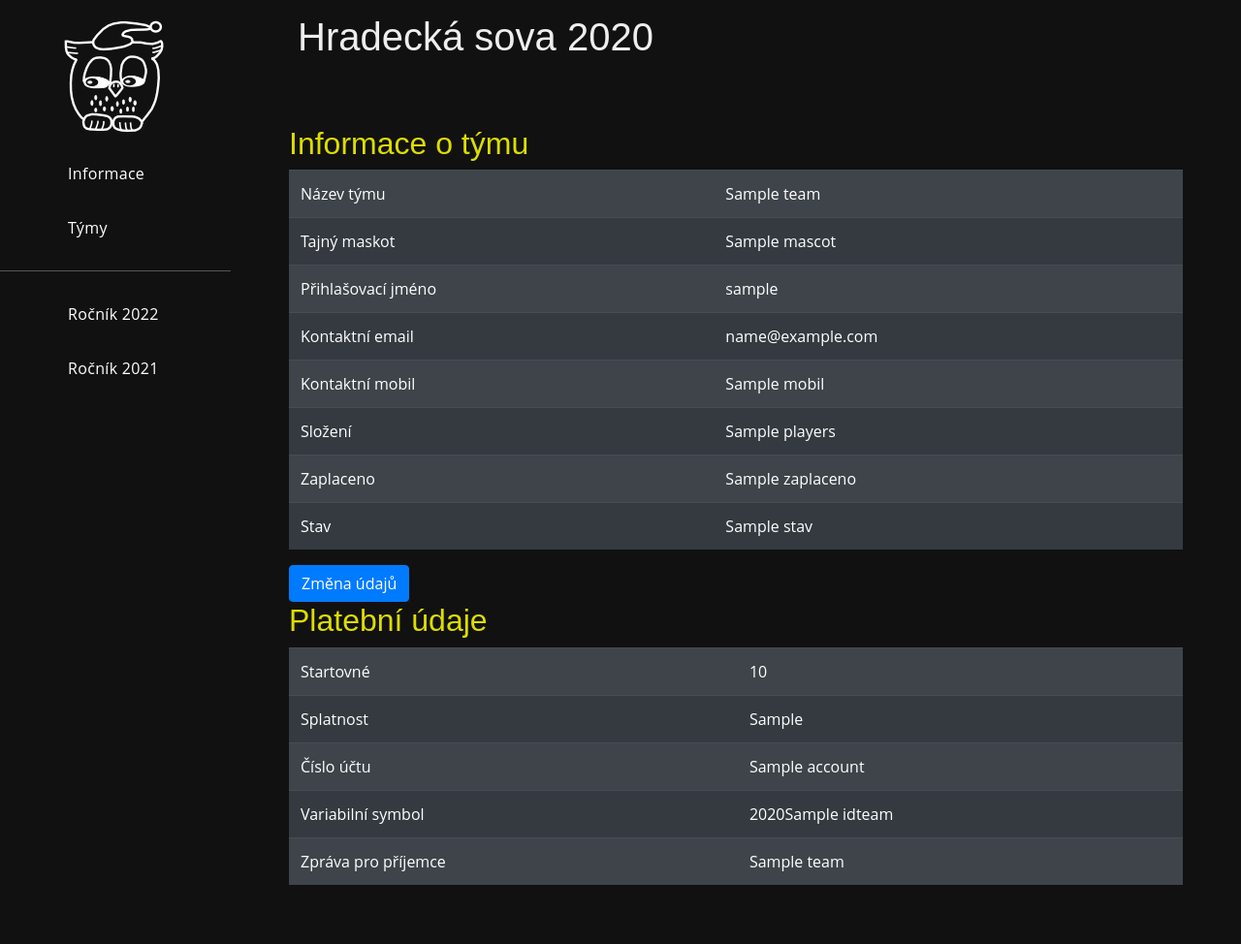
After one commit to pozda2/HKSova, a Flask app: template hksova/templates/team/team.jinja in a window 1280 px wide. The commit adds this page. Shown: the whole page at 97% size. Run offline with Flask 2, Linux system fonts and the light colour scheme; the template is opened without the code that fills it: most values are stand-ins (such as "Sample title", 1, 10 or a date in 2020); parts of the project's set-up code (start-up, migrations or seed data) failed here and were passed over; some libraries are stand-ins or nearby versions.

Commit message:
Display team information and payment info

```diff
--- a/hksova/page/controller.py
+++ b/hksova/page/controller.py
@@ -14,10 +14,9 @@ main = Blueprint("main", __name__)
 @main.route("/")
 def view_index():
     year=get_year(request.blueprint)
-
     cursor = current_app.mysql.connection.cursor()
     # mysql.connectin.commit()
-    cursor.execute('''SELECT * FROM page where idYear=%s and url=%s''', [year, "index"])
+    cursor.execute('''SELECT * FROM page where idYear=%s and url=%s''', [year['year'], "index"])
     data = cursor.fetchall()
 #   texy=data[0]['texy']
 
--- a/hksova/templates/_header.jinja
+++ b/hksova/templates/_header.jinja
@@ -3,12 +3,10 @@
     <meta http-equiv="Content-Type" content="text/html; charset=utf-8" />
     <meta name='keywords' content='šifry, hry, tmou, šifrovačka, outdoor' />
     <meta name='description' content='Noční šifrovací hra Hradecká sova' />
-    <meta name="robots" content="{$robots}" n:ifset="$robots" />
 
     <link rel="shortcut icon" href={{url_for("static", filename="img/favicon.ico")}} type="image/x-icon" />
 
     <link href={{url_for("static", filename="css/bootstrap.min.css")}} type='text/css' rel='stylesheet' />
-    <link href={{url_for("static", filename="css/all_min.css")}} type='text/css' rel='stylesheet'/>
     <link href={{url_for("static", filename="css/style.css")}} type='text/css' rel='stylesheet'/>
 
     <script type="text/javascript" src={{url_for("static", filename="js/popper.js")}}></script>
--- a/hksova/templates/_main.jinja
+++ b/hksova/templates/_main.jinja
@@ -1,14 +1,14 @@
 <!DOCTYPE html>
+
 {% include "_header.jinja" %}
 
 <body>
 <div class='dashboard'>
-    {% include "_menu.jinja" %}
-
+{% include "_menu.jinja" %}
     <div class='dashboard-app'>
         <header class='dashboard-toolbar'>
             <a href="#!" class="menu-toggle"><i class="fas fa-bars"></i></a>
-            <h1>Hradecká sova {{ year }}</h1>
+            <h1>Hradecká sova {{ year.year }}</h1>
         </header>
         <div class='dashboard-content'>
             <div class='container'>
--- a/hksova/templates/_menu.jinja
+++ b/hksova/templates/_menu.jinja
@@ -9,23 +9,26 @@
             <a href="#" class="dashboard-nav-item">Administrace</a>
         {% endif %}
 
-        <a href="{{ url_for('main' ~ year ~ '.view_index') }}" title="informace o hře" class="dashboard-nav-item">Informace</a>
-        <a href="{{ url_for('team' ~ year ~ '.view_teams') }}" title="Týmy" class="dashboard-nav-item">Týmy </a>
+        <a href="{{ url_for('main' ~ year.year ~ '.view_index') }}" title="informace o hře" class="dashboard-nav-item">Informace</a>
+        <a href="{{ url_for('team' ~ year.year ~ '.view_teams') }}" title="Týmy" class="dashboard-nav-item">Týmy </a>
 
         {% if session.logged %}
-
+            {% if year.is_current_year %}
             <div class='dashboard-nav-dropdown'><a href="#!" class="dashboard-nav-item dashboard-nav-dropdown-toggle"></i> Můj tým </a>
                 <div class='dashboard-nav-dropdown-menu'>
-                <a href="{{ url_for('team' ~ year ~ '.view_password_change') }}" title="Změna hesla" class="dashboard-nav-item">Změna hesla</a>
-                <a href="{{ url_for('team' ~ year ~ '.view_registration_cancel') }}" title="Zrušení registrace" class="dashboard-nav-item">Zrušení registrace</a>
-                <a href="{{ url_for('team' ~ year ~ '.logout_team') }}" title="Odhlášení" class="dashboard-nav-item">Odhlášení</a>
+                <a href="{{ url_for('team' ~ year.year ~ '.view_team') }}" title="Údaje o týmu" class="dashboard-nav-item">Údaje o týmu</a>
+                <a href="{{ url_for('team' ~ year.year ~ '.view_password_change') }}" title="Změna hesla" class="dashboard-nav-item">Změna hesla</a>
+                <a href="{{ url_for('team' ~ year.year ~ '.view_registration_cancel') }}" title="Zrušení registrace" class="dashboard-nav-item">Zrušení registrace</a>
+                <a href="{{ url_for('team' ~ year.year ~ '.logout_team') }}" title="Odhlášení" class="dashboard-nav-item">Odhlášení</a>
                 </div>
             </div>
+            {% endif %}
         {% else %}
-            <a href="{{ url_for('team' ~ year ~ '.view_registration') }}" title="Registrace" class="dashboard-nav-item ">Registrace</a>
-            <a href="{{ url_for('team' ~ year ~ '.login_team') }}" title="Přihlášení" class="dashboard-nav-item ">Přihlášení</a>
+            {% if year.is_current_year %}
+                <a href="{{ url_for('team' ~ year.year ~ '.view_registration') }}" title="Registrace" class="dashboard-nav-item ">Registrace</a>
+                <a href="{{ url_for('team' ~ year.year ~ '.login_team') }}" title="Přihlášení" class="dashboard-nav-item ">Přihlášení</a>
+            {% endif %}
         {% endif%}
-
 
           <div class="nav-item-divider"></div>
           <a href="{{ url_for('main2022.view_index') }}" title="informace o hře" class="dashboard-nav-item">Ročník 2022 </a>
--- a/hksova/templates/team/login.jinja
+++ b/hksova/templates/team/login.jinja
@@ -2,8 +2,7 @@
 {% block main%}
 
 <h2>Přihlášení týmu</h2>
-
-<form {{url_for('team' ~ year ~ ".view_login")}} method="post">
+<form {{url_for('team' ~ year.year ~ ".view_login")}} method="post">
     {{ form.csrf_token }}
   <div class="form-row">
     <div class="form-group col-md-6">
--- a/hksova/templates/team/password_change.jinja
+++ b/hksova/templates/team/password_change.jinja
@@ -3,7 +3,7 @@
 
 <h2>Změna hesla</h2>
 
-<form {{url_for('team' ~ year ~ ".view_password_change")}} method="post">
+<form {{url_for('team' ~ year.year ~ ".view_password_change")}} method="post">
     {{ form.csrf_token }}
      <div class="form-row">
         <label for="passwordold">Původní heslo</label>
--- a/hksova/templates/team/registration.jinja
+++ b/hksova/templates/team/registration.jinja
@@ -4,7 +4,7 @@
 <h2>Registrace týmu</h2>
 <p><strong>Registrace je otevřena v termínu:</strong> {{ reg_from}} do {{reg_to}}
 
-<form {{url_for('team' ~ year ~ ".register_team")}} method="post">
+<form {{url_for('team' ~ year.year ~ ".register_team")}} method="post">
     {{ form.csrf_token }}
 
     <div class="form-row">
--- a/hksova/templates/team/registration_cancel.jinja
+++ b/hksova/templates/team/registration_cancel.jinja
@@ -3,7 +3,7 @@
 
 <h2>Zrušení registrace týmu {{ session.team }}</h2>
 
-<form {{url_for('team' ~ year ~ ".registration_cancel")}} method="post">
+<form {{url_for('team' ~ year.year ~ ".registration_cancel")}} method="post">
     {{ form.csrf_token }}
      <div class="form-row">
         {{ form.agree.label}}
--- /dev/null
+++ b/hksova/templates/team/team.jinja
@@ -0,0 +1,74 @@
+{% extends "_main.jinja" %}
+{% block main%}
+
+<h2>Informace o týmu</h2>
+
+<table class="table table-dark table-striped">
+  <tbody>
+    <tr>
+      <td>Název týmu</td>
+      <td>{{ team.name }}</td>
+    </tr>
+    <tr>
+      <td>Tajný maskot</td>
+      <td>{{ team.mascot }}</td>
+    </tr>
+    <tr>
+      <td>Přihlašovací jméno</td>
+      <td>{{ team.login }}</td>
+    </tr>
+    <tr>
+      <td>Kontaktní email</td>
+      <td>{{ team.email }}</td>
+    </tr>
+    <tr>
+      <td>Kontaktní mobil</td>
+      <td>{{ team.mobil }}</td>
+    </tr>
+    <tr>
+      <td>Složení</td>
+      <td>{{ team.players }}</td>
+    </tr>
+
+    <tr>
+      <td>Zaplaceno</td>
+      <td>{{ team.zaplaceno }}</td>
+    </tr>
+    <tr>
+      <td>Stav</td>
+      <td>{{ team.stav }}</td>
+    </tr>
+  </tbody>
+  </table>
+
+  <button type="submit" class="btn btn-primary">Změna údajů</button>
+
+  {% if not team.isPaid and not team.isBackup and not team.isDeleted %}
+  <h2>Platební údaje</h2>
+  <table class="table table-dark table-striped">
+  <tbody>
+    <tr>
+      <td>Startovné</td>
+      <td>{{ payment.price }}</td>
+    </tr>
+    <tr>
+      <td>Splatnost</td>
+      <td>{{ payment.paid_to }}</td>
+    </tr>
+
+    <tr>
+      <td>Číslo účtu</td>
+      <td>{{ payment.account }}</td>
+    </tr>
+    <tr>
+      <td>Variabilní symbol</td>
+      <td>{{ year.year }}{{ team.idteam }}</td>
+    </tr>
+    <tr>
+      <td>Zpráva pro příjemce</td>
+      <td>{{ team.name }}</td>
+    </tr>
+
+
+  {% endif %}
+{% endblock %}
--- a/hksova/templates/team/teams.jinja
+++ b/hksova/templates/team/teams.jinja
@@ -2,8 +2,6 @@
 {% block main%}
 
 <h2>Registrované týmy</h2>
-
-<div class="container">
 
 <table class="table table-dark table-striped">
   <thead>
@@ -26,7 +24,7 @@
           <td>{{ team.name}}</td>
         {% endif %}
 
-        <td>{{ team.players}}</td>
+        <td>{{ team.players_public}}</td>
         <td>{{ team.zaplaceno}}</td>
         <td>{{ team.stav}}</td>
     </tr>
@@ -34,6 +32,5 @@
 {% endif %}
   </tbody>
 </table>
-</div>
 
 {% endblock %}
```
Also changed, not shown: database/database.sql (+7 -3 lines), hksova/settings/model.py (+8 -1 lines), hksova/team/controller.py (+19 -7 lines), hksova/team/model.py (+42 -12 lines), hksova/year/model.py (+10 -2 lines).
